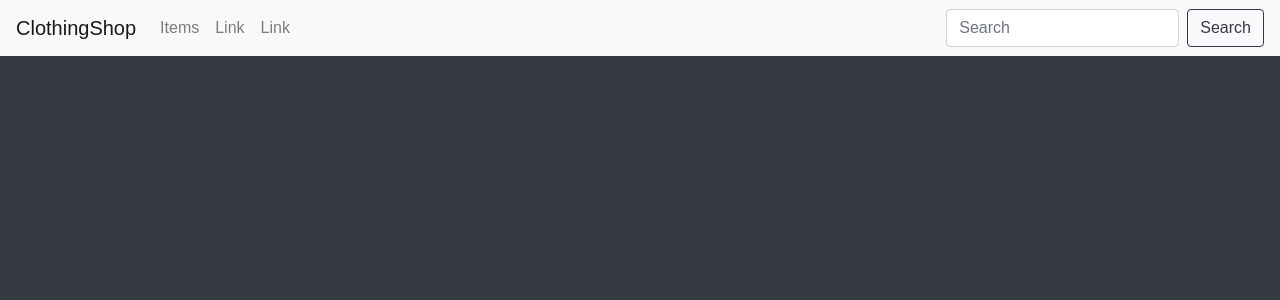
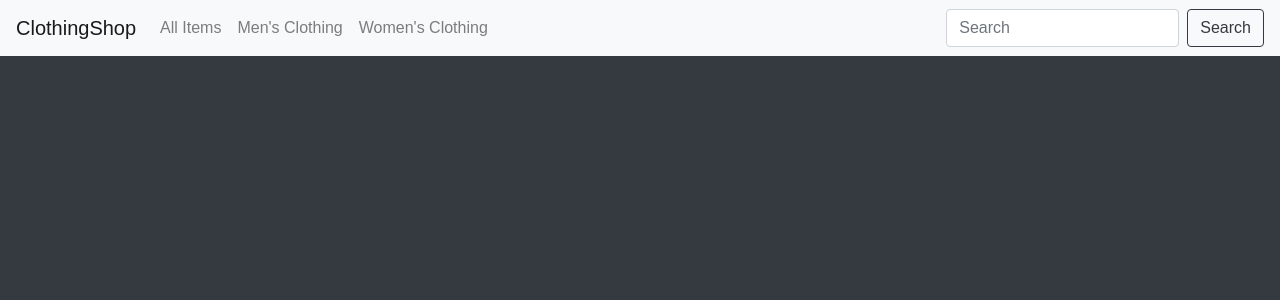
Before and after one commit to emitsianis/clothing_shop, a React (Create React App) app in the folder client/: page /items in a window 1280 px wide. Shown: the top 300 px of the page. Built offline with nearby package versions, Linux system fonts and the light colour scheme.

Commit message:
added tag-based item display

```diff
--- a/client/src/App.js
+++ b/client/src/App.js
@@ -4,7 +4,7 @@ import { BrowserRouter as Router, Route } from "react-router-dom";
 import Navbar from "./components/Navbar";
 import Landing from "./components/Landing";
 import Main from "./components/Main";
-import AllItems from "./components/AllItems";
+import TagedItems from "./components/TagedItems";
 
 import "./App.css";
 
@@ -17,7 +17,8 @@ class App extends Component {
           <Route exact path="/" component={Landing} />
           <div className="container">
             <Route exact path="/main" component={Main} />
-            <Route exact path="/allitems" component={AllItems} />
+            {/* <Route exact path="/items" component={AllItems} /> */}
+            <Route exact path="/tagitems/:tag" component={TagedItems} />
           </div>
         </div>
       </Router>
--- a/client/src/components/ImageItem.js
+++ b/client/src/components/ImageItem.js
@@ -4,7 +4,7 @@ import { Link } from "react-router-dom";
 
 class ImageItem extends Component {
   render() {
-    const source = `image/${this.props.file.filename}`;
+    const source = `/image/${this.props.file.filename}`;
 
     return (
       <div className="img-font">
--- a/client/src/components/Navbar.js
+++ b/client/src/components/Navbar.js
@@ -23,18 +23,18 @@ class Navbar extends Component {
         <div className="collapse navbar-collapse" id="navbarSupportedContent">
           <ul className="navbar-nav mr-auto">
             <li className="nav-item">
-              <Link className="nav-link" to="/allitems">
-                Items
+              <Link className="nav-link" to="/tagitems/all">
+                All Items
               </Link>
             </li>
             <li className="nav-item">
-              <Link className="nav-link" to="/">
-                Link
+              <Link className="nav-link" to="/tagitems/men">
+                Men's Clothing
               </Link>
             </li>
             <li className="nav-item">
-              <Link className="nav-link" to="/">
-                Link
+              <Link className="nav-link" to="/tagitems/women">
+                Women's Clothing
               </Link>
             </li>
           </ul>
--- a/client/src/components/AllItems.js
+++ b/client/src/components/TagedItems.js
@@ -21,12 +21,22 @@ class AllItems extends Component {
   }
 
   render() {
+    const { tag } = this.props.match.params;
     const { files } = this.state;
     let content;
+    let filteredFiles;
+
+    if (tag === "all") {
+      filteredFiles = files;
+    } else {
+      filteredFiles = files.filter(
+        file => file.metadata.tags.split(" ").indexOf(tag) > -1
+      );
+    }
 
     content =
-      files.length > 0
-        ? files.map(file => <ImageItem key={file._id} file={file} />)
+      filteredFiles.length > 0
+        ? filteredFiles.map(file => <ImageItem key={file._id} file={file} />)
         : null;
 
     return (
```
